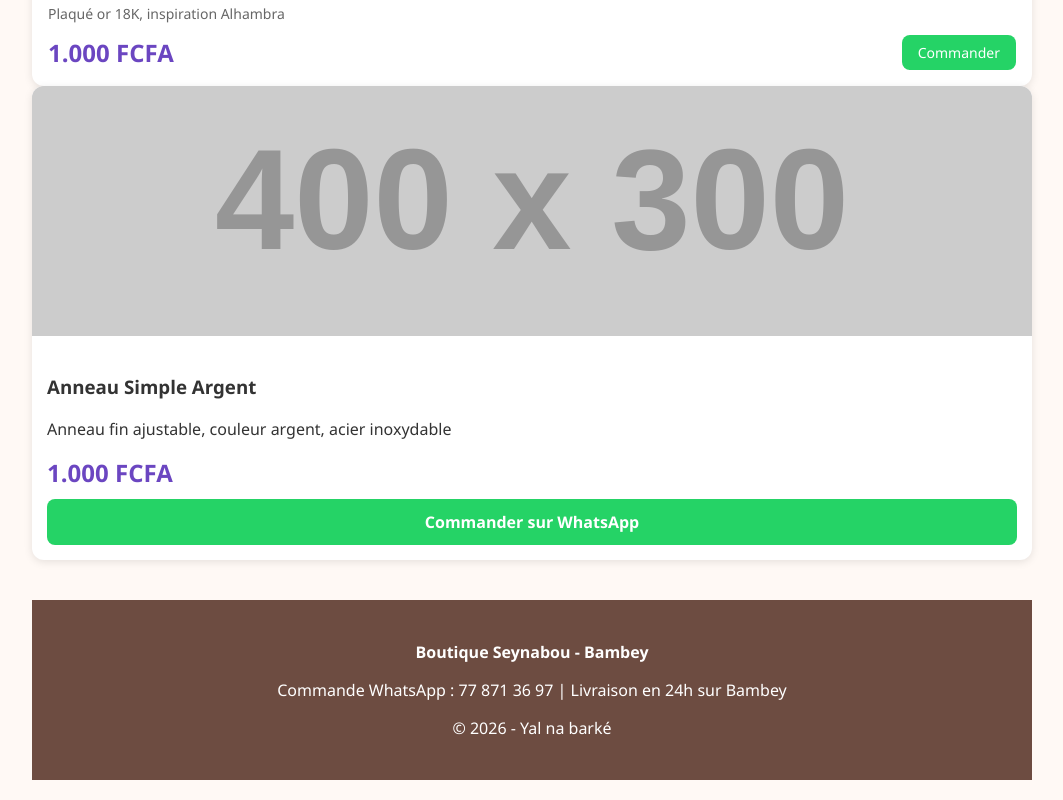
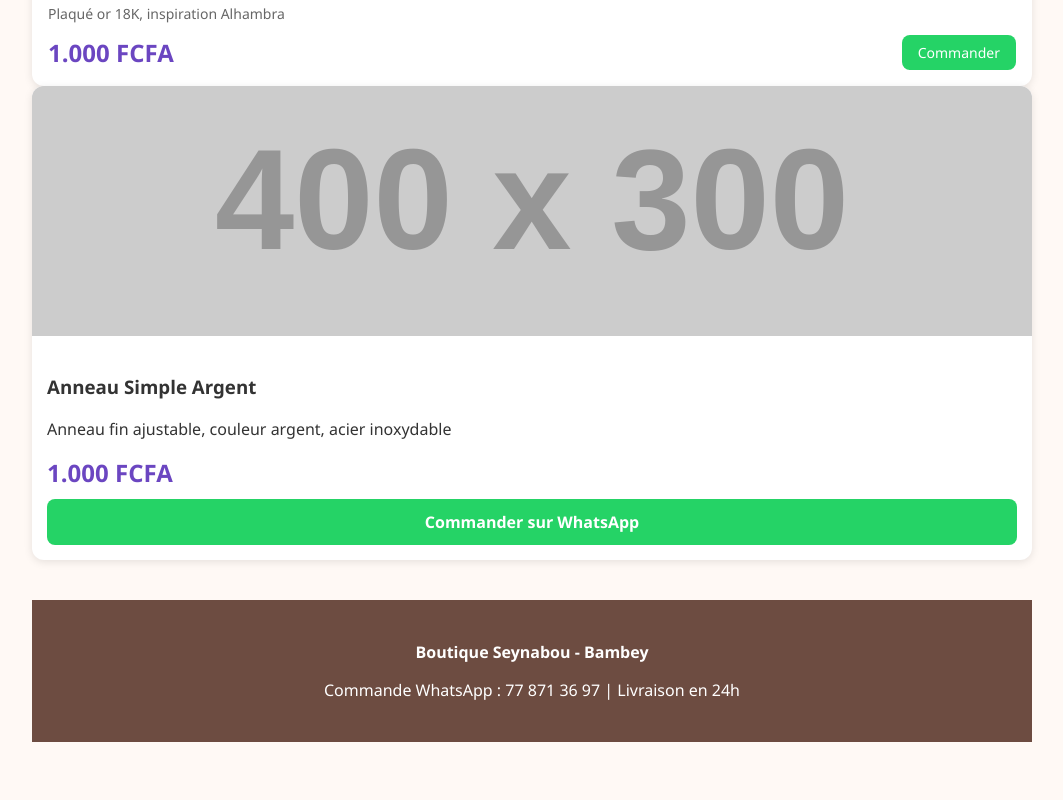
Before and after one commit to sseck062-ship-it/seynabou-bijoux, a plain HTML site: page index.html in a window 1280 px wide. Shown: the part 1965-2765 px from the top of the page, without its empty margins (108-1171 px from the left). After the commit the page ends 2727 px from the top, so only its background shows below. Drawn offline with Linux system fonts and the light colour scheme; placeholder pictures from the web are drawn by us.

Commit message:
Refactor HTML structure and content

```diff
--- a/index.html
+++ b/index.html
@@ -183,9 +183,4 @@
     </div>
     <footer>
         <p><strong>Boutique Seynabou - Bambey</strong></p>
-        <p>Commande WhatsApp : 77 871 36 97 | Livraison en 24h sur Bambey</p>
-        <p>© 2026 - Yal na barké</p>
-    </footer>
-
-</body>
-</html>
+        <p>Commande WhatsApp : 77 871 36 97 | Livraison en 24h
```
